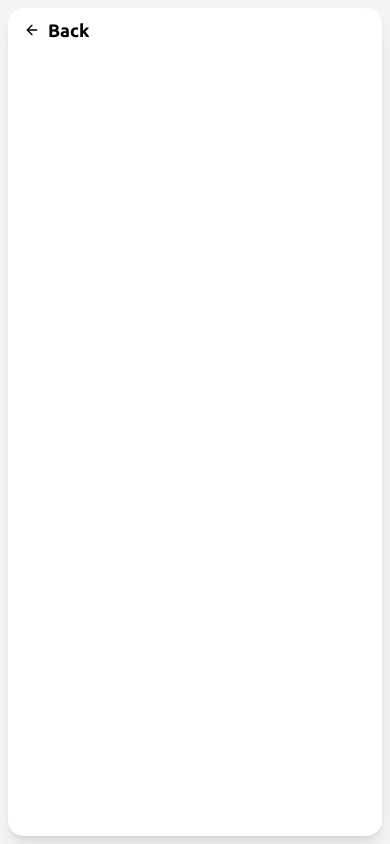
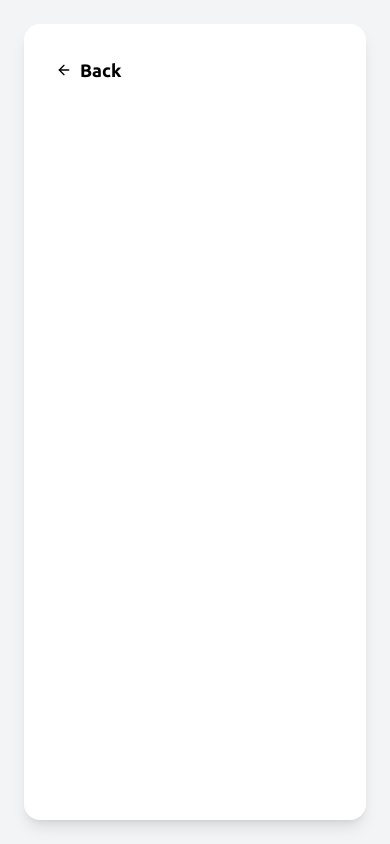
Before and after one commit to Methkal1990/bahamut-website, a Next.js app: page /work in a window 390 px wide. Built offline with nearby package versions, Linux system fonts and the light colour scheme.

Commit message:
style tweaks

```diff
--- a/app/page.tsx
+++ b/app/page.tsx
@@ -3,7 +3,7 @@ import Image from "next/image";
 
 export default function Home() {
   return (
-    <div className=" bg-gray-100 font-sans p-1 sm:p-2 md:p-4 lg:p-6 h-full">
+    <div className=" bg-gray-100 font-sans p-6 h-full">
       <main className="relative flex h-full w-full max-w-full rounded-2xl bg-white shadow-lg flex-col items-center justify-between px-3 py-6">
         {/* Top section with logo and heading */}
         <div className="flex flex-col items-center justify-start flex-1 min-h-0 w-full">
--- a/app/work/page.tsx
+++ b/app/work/page.tsx
@@ -50,8 +50,8 @@ export default function WorkPage() {
   const [selectedVideo, setSelectedVideo] = useState<string | null>(null);
 
   return (
-    <div className="flex h-screen items-center justify-center bg-gray-100 font-sans p-2 sm:p-4 md:p-6 overflow-hidden">
-      <main className="relative flex h-full w-full max-w-full bg-white shadow-lg flex-col items-start px-4 py-2 sm:px-6 sm:py-4 md:px-8 md:py-8 rounded-2xl">
+    <div className="flex h-screen items-center justify-center bg-gray-100 font-sans p-6 overflow-hidden">
+      <main className="relative flex h-full w-full max-w-full bg-white shadow-lg flex-col items-start px-8 py-8 rounded-2xl">
         {/* Back Button */}
         <Link
           href="/"
```
